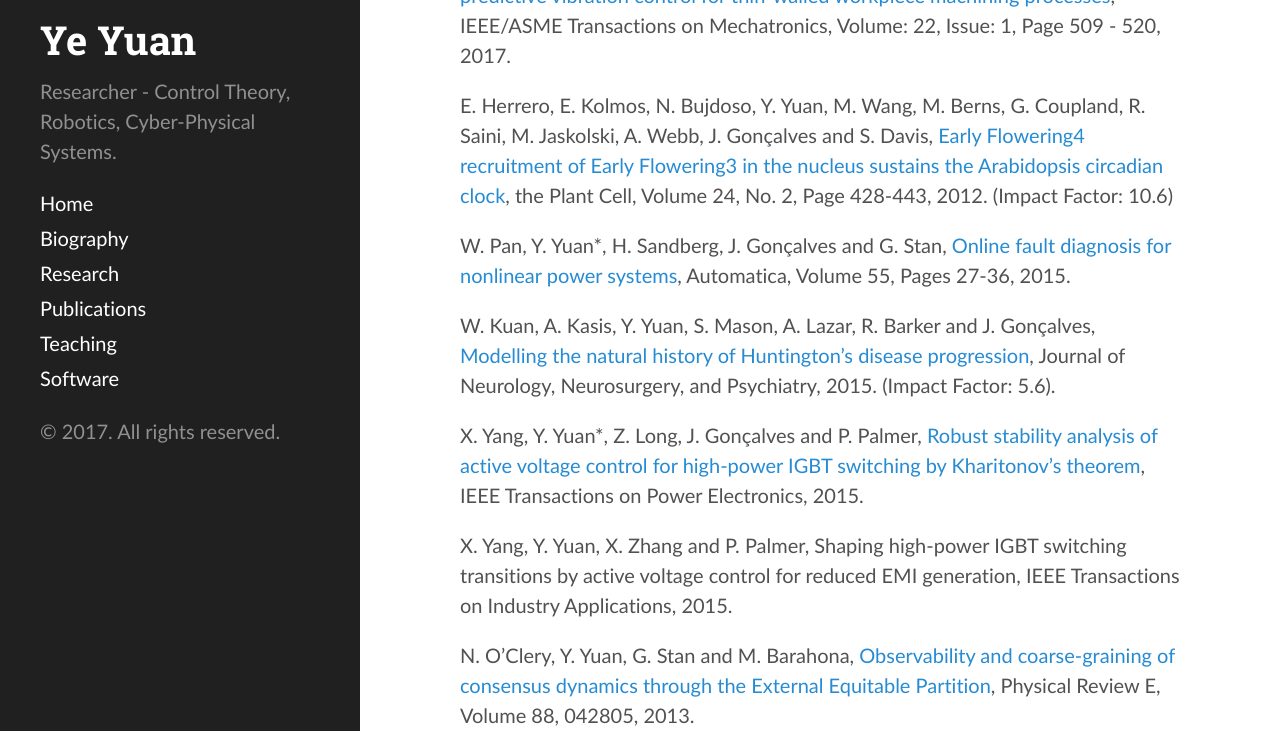
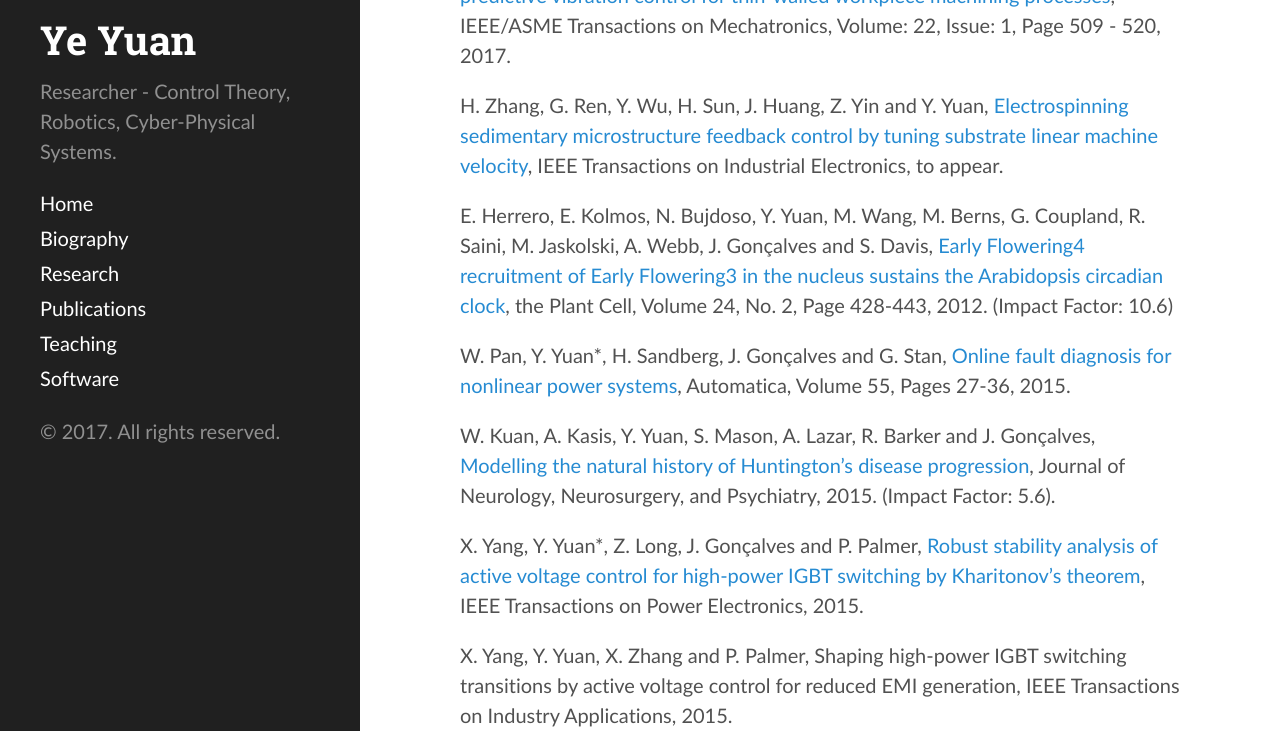
Before and after one commit to yy311/yy311.github.io, a Jekyll site: the page built from publication.md, in a window 1280 px wide and 900 px high, scrolled down 1214 px, cut to the strip 169-900 px from the top of the window. Built offline with Jekyll 4.4.1, drawn with Linux system fonts in a browser that asks for light colours.

Commit message:
Update publication.md

```diff
--- a/publication.md
+++ b/publication.md
@@ -39,6 +39,8 @@ J. Wu, Y. Yuan, H. Zhang and L. Shi, [How can online schedules improve communica
 
 Y. Yuan, H. Zhang, Y. Wu, T. Zhu and H. Ding, [Bayesian learning-based model predictive vibration control for thin-walled workpiece machining processes](http://ieeexplore.ieee.org/document/7676308/), IEEE/ASME Transactions on Mechatronics, Volume: 22, Issue: 1, Page 509 - 520, 2017.
 
+H. Zhang, G. Ren, Y. Wu, H. Sun, J. Huang, Z. Yin and Y. Yuan, [Electrospinning sedimentary microstructure feedback control by tuning substrate linear machine velocity](http://ieeexplore.ieee.org/document/7927490/), IEEE Transactions on Industrial Electronics, to appear.
+
 E. Herrero, E. Kolmos, N. Bujdoso, Y. Yuan, M. Wang, M. Berns, G. Coupland, R. Saini, M. Jaskolski, A. Webb, J. Gonçalves and S. Davis, [Early Flowering4 recruitment of Early Flowering3 in the nucleus sustains the Arabidopsis circadian clock](http://www.plantcell.org/content/early/2012/02/07/tpc.111.093807.abstract), the Plant Cell, Volume 24, No. 2, Page 428-443, 2012. (Impact Factor: 10.6)
 
 W. Pan, Y. Yuan*, H. Sandberg, J. Gonçalves and G. Stan, [Online fault diagnosis for nonlinear power systems](http://ac.els-cdn.com/S0005109815000941/1-s2.0-S0005109815000941-main.pdf?_tid=b5e10452-5cd8-11e5-aaba-00000aab0f02&acdnat=1442452333_2541d645986555cf7b4e93810a863942), Automatica, Volume 55, Pages 27-36, 2015.
```
